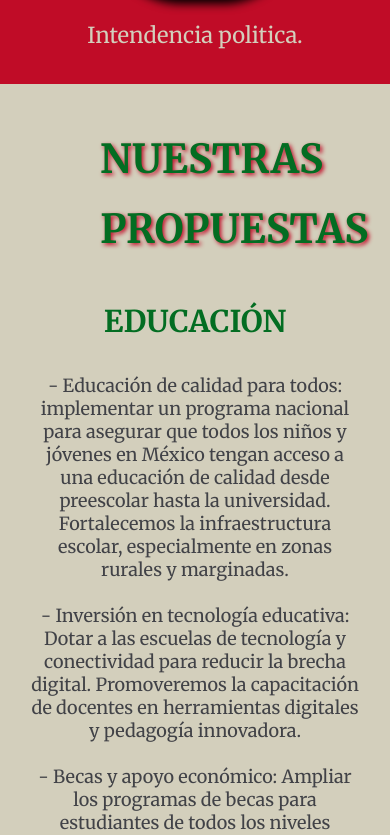
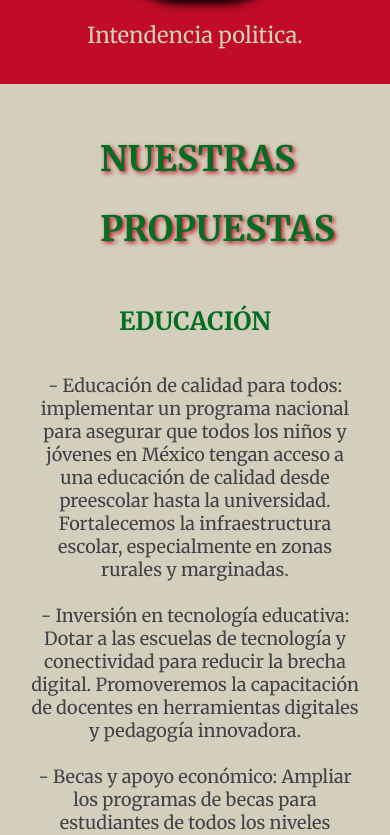
Before and after one commit to Chaggy715/PRN, a plain HTML site: page index.html in a window 390 px wide. Shown: the part 9341-10176 px from the top of the page. Drawn offline with Linux system fonts and the light colour scheme.

Commit message:
responsive

```diff
--- a/public/css/index-s.css
+++ b/public/css/index-s.css
@@ -377,7 +377,7 @@ p {
   background-color: #d3cfbc;
 }
 
-.PI{
+.PI {
   margin-top: -40px;
   margin-bottom: -80px;
 }
@@ -600,25 +600,25 @@ p {
     flex-direction: column;
   }
 
-.PI{
-  margin-top: 0;
-  margin-bottom: -30px;
-}
+  .PI {
+    margin-top: 0;
+    margin-bottom: -30px;
+  }
 
-  .PT{
+  .PT {
     text-align: center;
   }
 
-  .PT h2{
+  .PT h2 {
     margin-top: -60px;
-    font-size: 40px;
+    font-size: 35px;
     margin-bottom: -80px;
   }
 
   .P h2 {
     margin-top: 10px;
     margin-bottom: -25px;
-    font-size: 30px;
+    font-size: 25px;
     padding: 0;
     line-height: 55px;
   }
```
